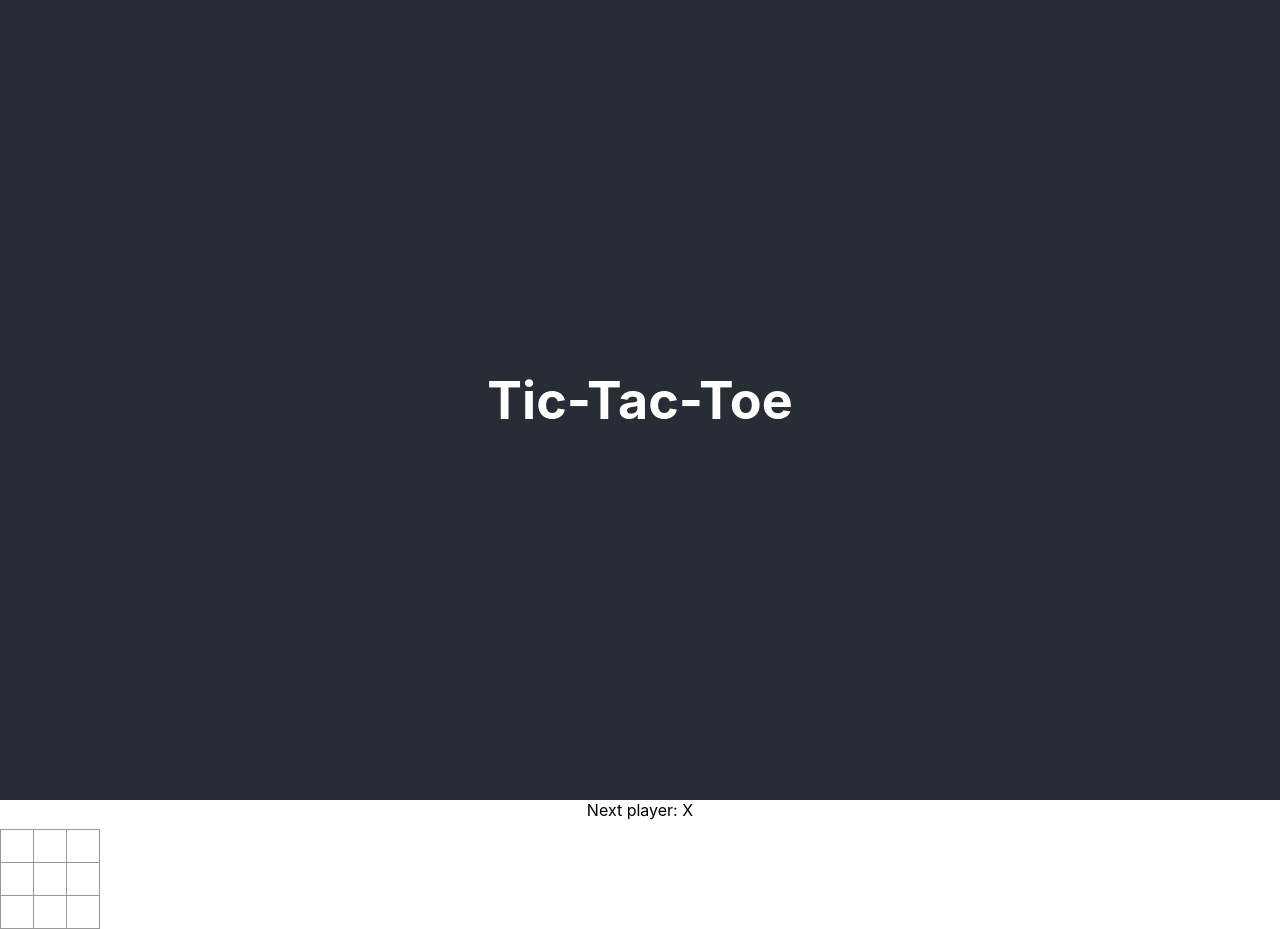
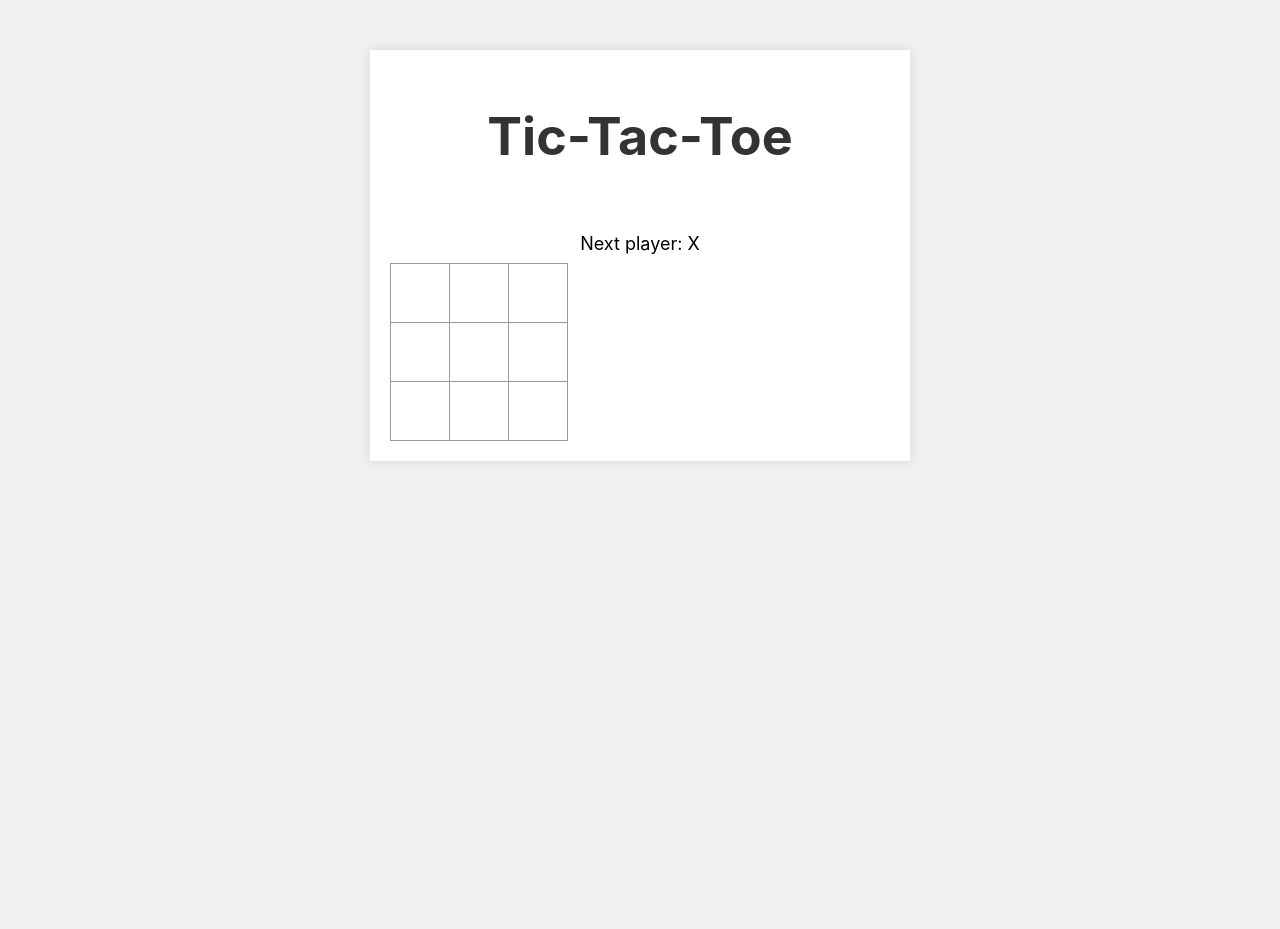
Before and after one commit to CMU-313/llm-lecture, a React (Create React App) app: page / in a window 1280 px wide. After the commit the page ends 800 px from the top, so only its background shows below. Built offline with nearby package versions, Linux system fonts and the light colour scheme.

Commit message:
Wrote test

```diff
--- a/src/App.css
+++ b/src/App.css
@@ -1,16 +1,27 @@
+body {
+  font-family: -apple-system, BlinkMacSystemFont, 'Segoe UI', 'Roboto', 'Oxygen', 'Ubuntu', 'Cantarell', 'Fira Sans', 'Droid Sans', 'Helvetica Neue', sans-serif;
+  background-color: #f0f0f0;
+}
+
 .App {
   text-align: center;
+  max-width: 500px;
+  margin: 50px auto;
+  padding: 20px;
+  background-color: white;
+  box-shadow: 0 0 10px rgba(0, 0, 0, 0.1);
 }
 
 .App-header {
-  background-color: #282c34;
-  min-height: 100vh;
+  background-color: transparent;
+  min-height: auto;
   display: flex;
   flex-direction: column;
   align-items: center;
   justify-content: center;
   font-size: calc(10px + 2vmin);
-  color: white;
+  color: #333;
+  margin-bottom: 30px;
 }
 
 .square {
@@ -19,13 +30,19 @@
   float: left;
   font-size: 24px;
   font-weight: bold;
-  line-height: 34px;
-  height: 34px;
+  line-height: 60px;
+  height: 60px;
   margin-right: -1px;
   margin-top: -1px;
   padding: 0;
   text-align: center;
-  width: 34px;
+  width: 60px;
+  cursor: pointer;
+  transition: background 0.3s;
+}
+
+.square:hover {
+  background: #eee;
 }
 
 .board-row:after {
@@ -36,4 +53,5 @@
 
 .status {
   margin-bottom: 10px;
+  font-size: 18px;
 }
--- a/src/App.js
+++ b/src/App.js
@@ -63,7 +63,7 @@ const App = () => {
 
 export default App;
 
-function calculateWinner(squares) {
+export function calculateWinner(squares) {
   const lines = [
     [0, 1, 2],
     [3, 4, 5],
```
Also changed, not shown: 1 other file (tests, documents, lock files or other folders).
